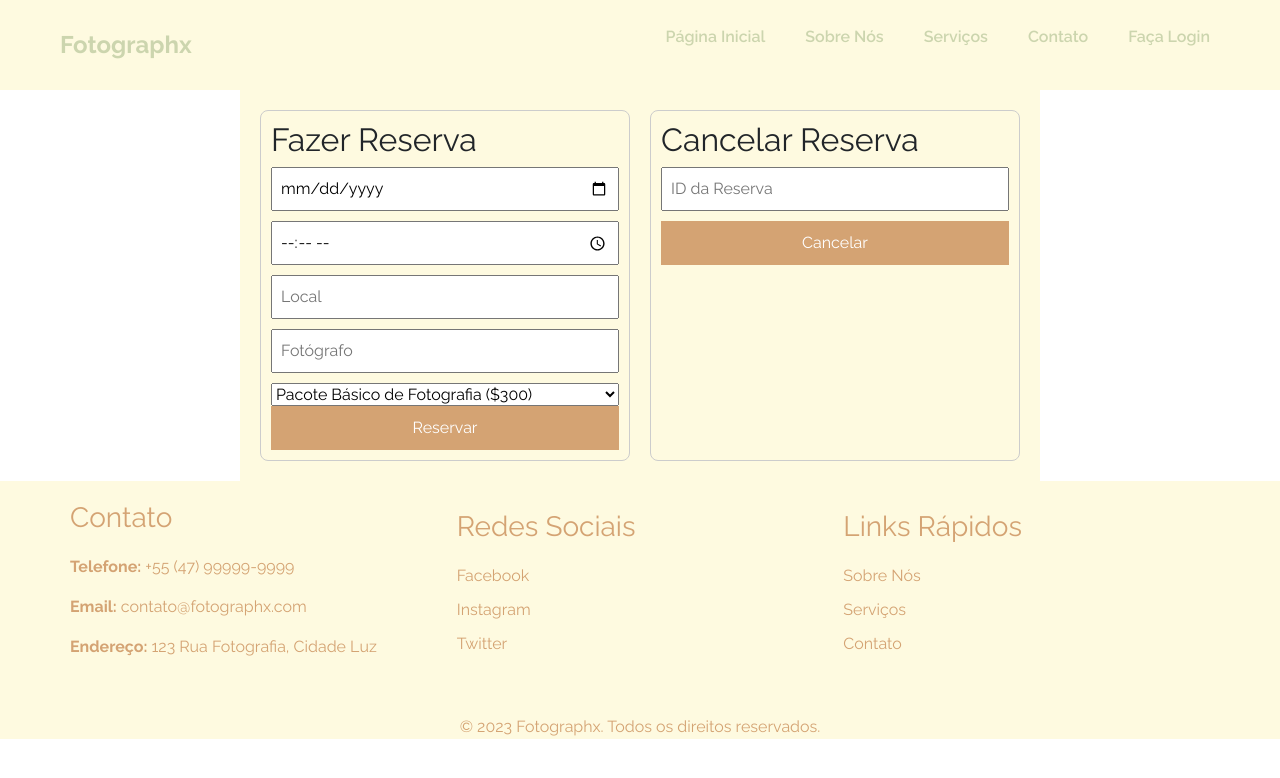
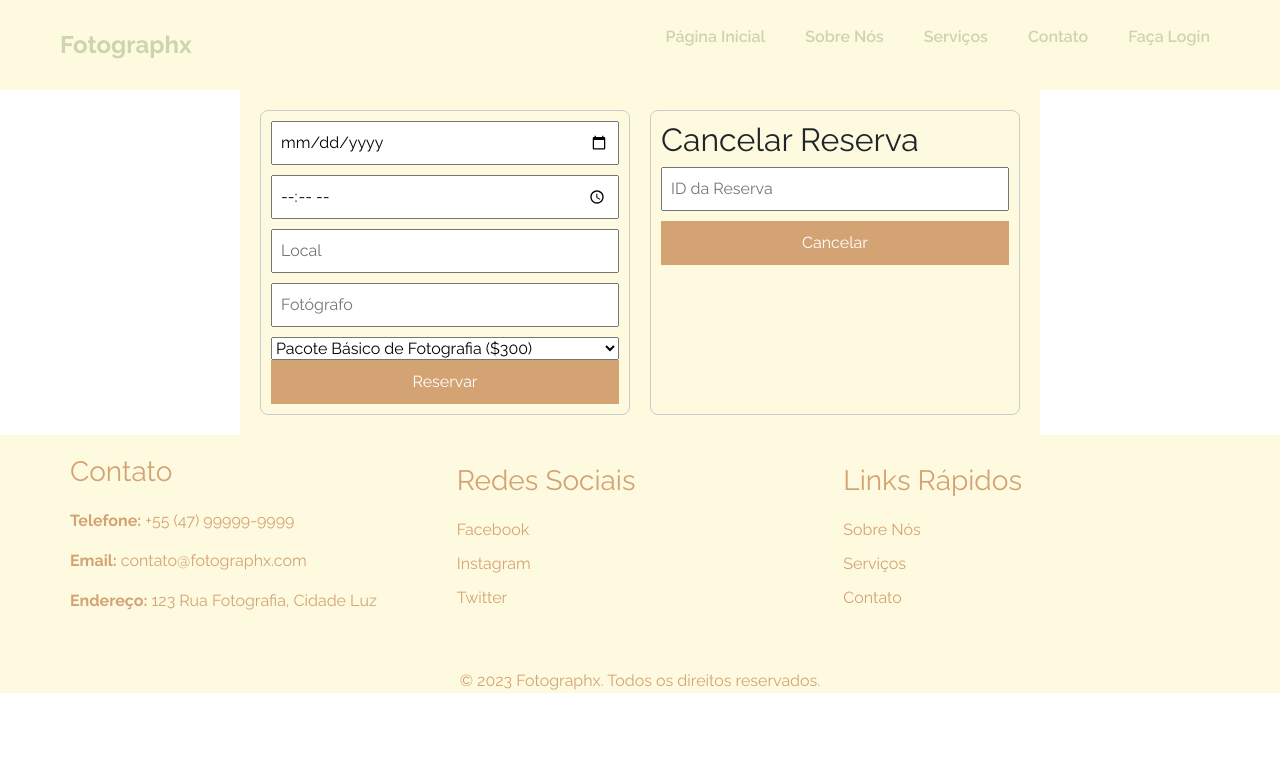
Before and after one commit to lekealex/fotografia1-master, a Vue app: page /reserva in a window 1280 px wide. Shown: the top 778 px of the page. Built offline with nearby package versions, Linux system fonts and the light colour scheme.

Commit message:
Update ReservaView.vue

```diff
--- a/src/views/ReservaView.vue
+++ b/src/views/ReservaView.vue
@@ -3,8 +3,7 @@
     <div class="container">
       <div class="forms-container">
         <div class="form-wrapper">
-          <h2>Fazer Reserva</h2>
-          <form @submit.prevent="makeReservation">
+          <form>
             <input type="date" placeholder="Data" />
             <input type="time" placeholder="Horário" />
             <input type="text" placeholder="Local" />
@@ -21,7 +20,7 @@
         </div>
         <div class="form-wrapper">
           <h2>Cancelar Reserva</h2>
-          <form @submit.prevent="cancelReservation">
+          <form>
             <input type="text" placeholder="ID da Reserva" />
             <RouterLink to="/"><button type="submit">Cancelar</button></RouterLink>
           </form>
```
